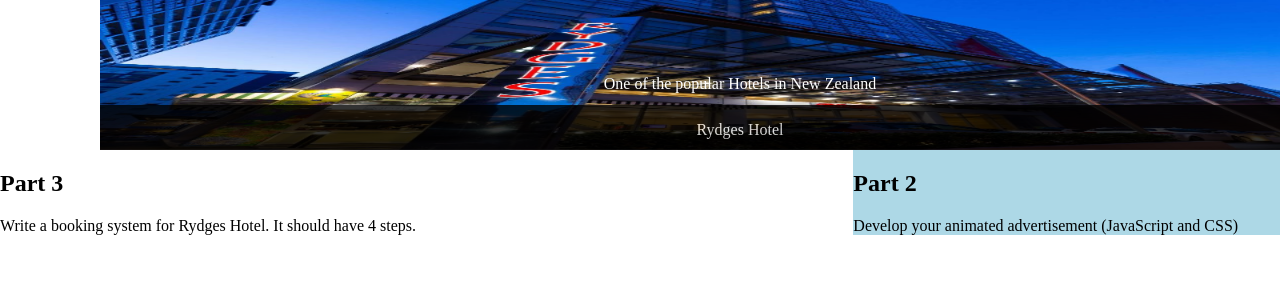
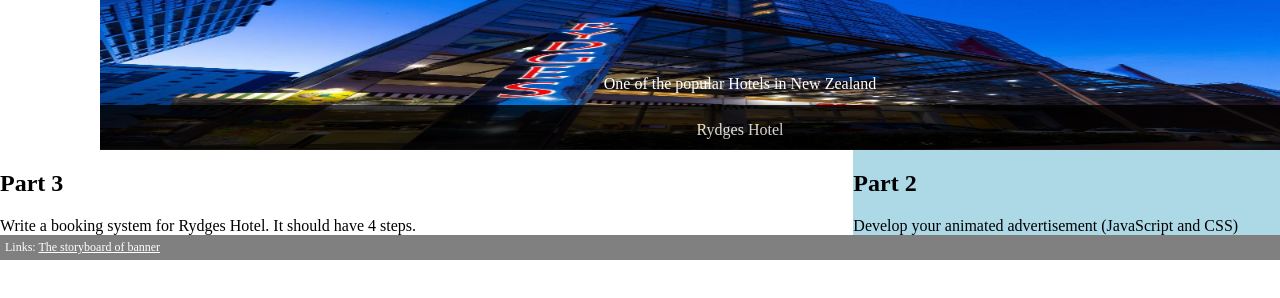
Before and after one commit to samboy2002/samboy2002.github.io, a plain HTML site: page ISCG6420-P1/index.html in a window 1280 px wide. Drawn offline with Linux system fonts and the light colour scheme.

Commit message:
Add a link to PDF

```diff
--- a/ISCG6420-P1/index.html
+++ b/ISCG6420-P1/index.html
@@ -24,5 +24,8 @@
                 Develop your animated advertisement (JavaScript and CSS)
             </aside>
         </div>
+        <footer>
+            Links: <a href="./Storyboard-banner.pdf">The storyboard of banner</a>
+        </footer>
     </body>
 </html>
--- a/ISCG6420-P1/style.css
+++ b/ISCG6420-P1/style.css
@@ -18,3 +18,13 @@ iframe.banner {
 aside {
     background-color: lightblue;
 }
+
+footer {
+    padding: 5px;
+    background-color: grey;
+    color: white;
+    font-size: 9pt;
+}
+footer a {
+    color: white;
+}
```
